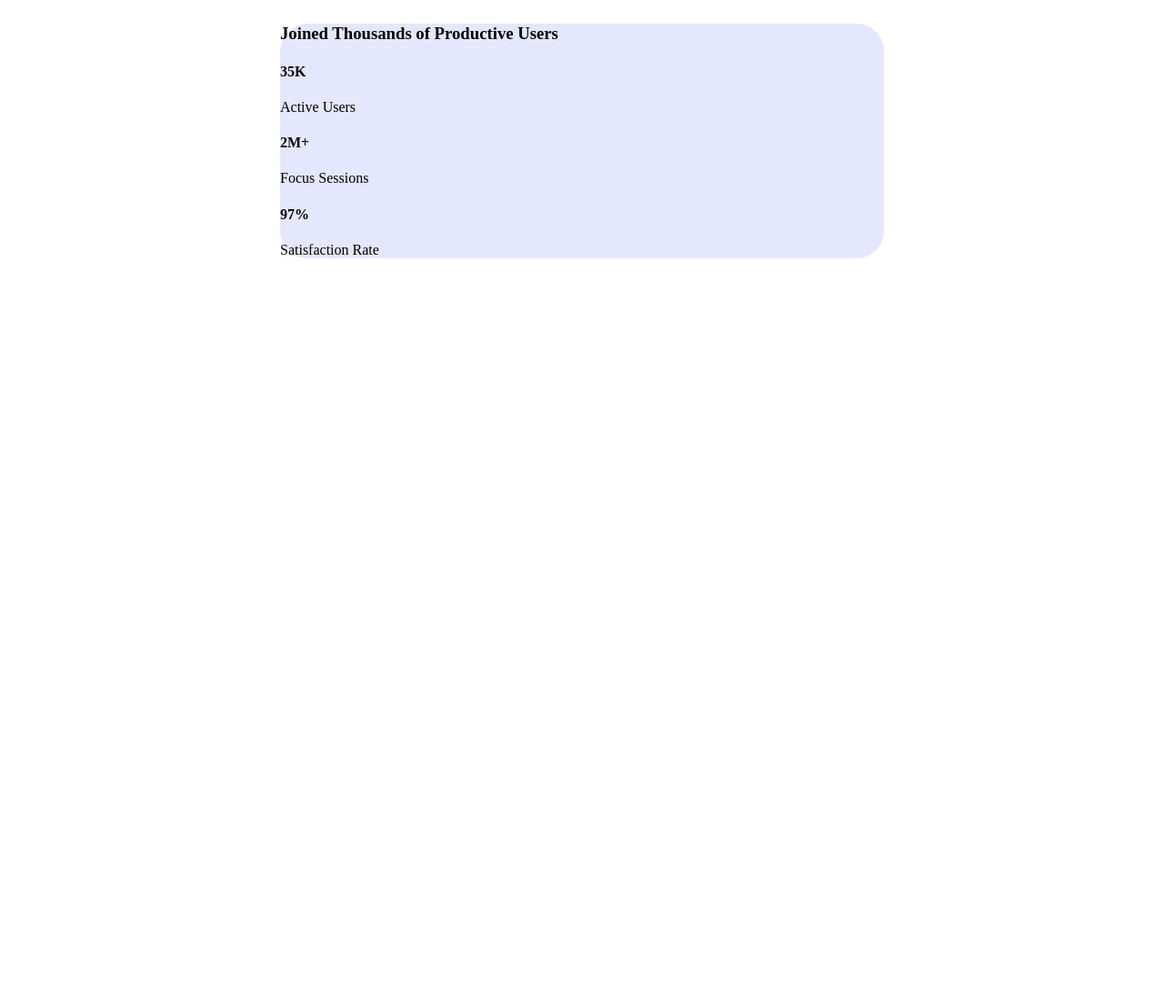
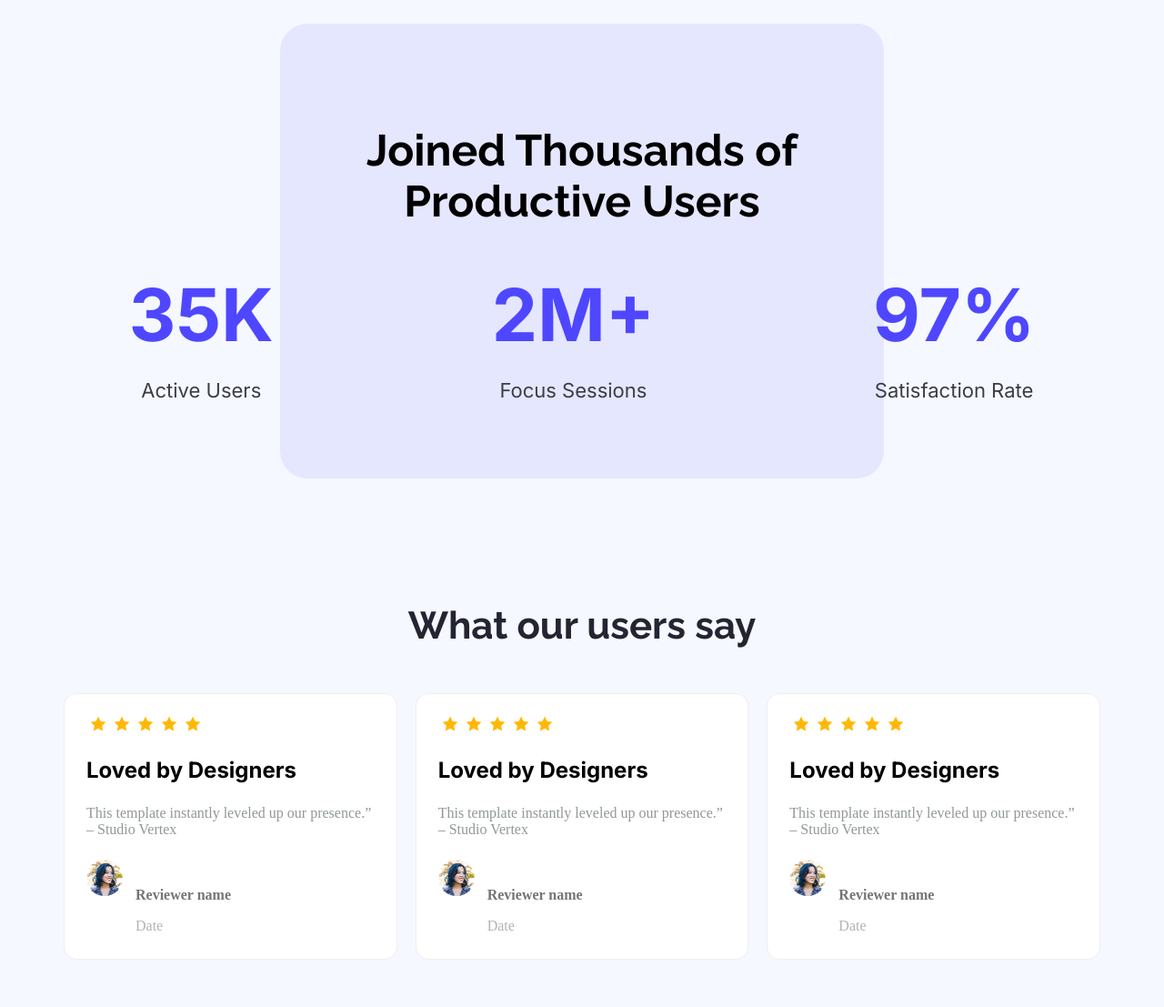
Before and after one commit to sunnyonweb/first-assignment, a plain HTML site: page index.html in a window 1280 px wide. Shown: the part 1809-2916 px from the top of the page at 91% size. Before the commit the page ends 2109 px from the top, so only its background shows below. Drawn offline with Linux system fonts and the light colour scheme.

Commit message:
review section completed

```diff
--- a/index.html
+++ b/index.html
@@ -7,7 +7,7 @@
     <link rel="preconnect" href="https://fonts.googleapis.com">
     <link rel="preconnect" href="https://fonts.gstatic.com" crossorigin>
     <link href="https://fonts.googleapis.com/css2?family=Inter:ital,opsz,wght@0,14..32,100..900;1,14..32,100..900&family=Raleway:ital,wght@0,100..900;1,100..900&display=swap" rel="stylesheet">
-    <link rel="stylesheet" href="/styles/style.css">
+    <link rel="stylesheet" href="./styles/style.css">
 </head>
 <body>
     <header>
@@ -65,6 +65,88 @@
 
         </section>
 
+        <section class="feedback-section">
+            <div class="feed-title">
+                <h3>What our users say</h3>
+            </div>
+            <div class="feedback">
+
+                <div class="feed-card">
+                    <div class="feed-icon">
+                        <img src="./assets/icon-star.png" alt="">
+                        <img src="./assets/icon-star.png" alt="">
+                        <img src="./assets/icon-star.png" alt="">
+                        <img src="./assets/icon-star.png" alt="">
+                        <img src="./assets/icon-star.png" alt="">
+                    </div>
+                    <div class="feed-heading">
+                        <h3 class="heading-color">Loved by Designers</h3>
+                        <p>This template instantly leveled up our presence.” – Studio Vertex</p>
+                    </div>
+                    <div class="reviwer">
+                        <div class="reviwer-img">
+                            <img src="./assets/avatar.png" alt="">
+                        </div>
+                        <div class="reviwer-name">
+                            <h5>Reviewer name</h5>
+                            <p>Date</p>
+                        </div>
+                    </div>
+
+                </div>
+                <div class="feed-card">
+                    <div class="feed-icon">
+                        <img src="./assets/icon-star.png" alt="">
+                        <img src="./assets/icon-star.png" alt="">
+                        <img src="./assets/icon-star.png" alt="">
+                        <img src="./assets/icon-star.png" alt="">
+                        <img src="./assets/icon-star.png" alt="">
+                    </div>
+                    <div class="feed-heading">
+                        <h3 class="heading-color">Loved by Designers</h3>
+                        <p>This template instantly leveled up our presence.” – Studio Vertex</p>
+                    </div>
+                    <div class="reviwer">
+                        <div class="reviwer-img">
+                            <img src="./assets/avatar.png" alt="">
+                        </div>
+                        <div class="reviwer-name">
+                            <h5>Reviewer name</h5>
+                            <p>Date</p>
+                        </div>
+                    </div>
+
+                </div>
+                <div class="feed-card">
+                    <div class="feed-icon">
+                        <img src="./assets/icon-star.png" alt="">
+                        <img src="./assets/icon-star.png" alt="">
+                        <img src="./assets/icon-star.png" alt="">
+                        <img src="./assets/icon-star.png" alt="">
+                        <img src="./assets/icon-star.png" alt="">
+                    </div>
+                    <div class="feed-heading">
+                        <h3 class="heading-color">Loved by Designers</h3>
+                        <p>This template instantly leveled up our presence.” – Studio Vertex</p>
+                    </div>
+                    <div class="reviwer">
+                        <div class="reviwer-img">
+                            <img src="Assets/avatar.png" alt="">
+                        </div>
+                        <div class="reviwer-name">
+                            <h5>Reviewer name</h5>
+                            <p>Date</p>
+                        </div>
+                    </div>
+
+                </div>
+            </div>
+        </section>
+
+        <section class="touch-section">
+
+        </section>
+
     </main>
 
 
--- a/styles/style.css
+++ b/styles/style.css
@@ -17,16 +17,26 @@
 }
 
 
-/* shared style */
+/* body */
+body {
+    background-color: #f5f8ff;
+
+}
 
 
+/* main section */
 
-
+main{
+  background-color: #f5f8ff;
+}
 
 /* baneer section style */
 
 header{
-  background-image: url(../assets/hero-bg.png);
+    background-image: url(../assets/hero-bg.png);
+    background-repeat: no-repeat;
+    background-position: center;
+    background-size: cover;
 }
 
 nav{
@@ -114,10 +124,134 @@ nav{
 /* Productive Users Section */
 
 .user-section{
+  display: flex;
+  flex-direction: column;
   background-color: #e5e7ff;
   align-items: center;
-  /* justify-content: space-between; */
-  height: 100%;
+  justify-content: center;
+  height: 500px;
   margin: 150px 300px 0px 300px;
   border-radius: 30px;
+
+
 }
+.user-title{
+  font-size: 48px;
+  font-weight: bold;
+  font-family:"Raleway", sans-serif;
+  color: black;
+  text-align: center;
+}
+.user-data-section{
+  display: flex;
+  flex-direction: row;
+  justify-content: center;
+  align-items: center;
+
+}
+.user-data{
+  margin: 0px 120px;
+}
+.data{
+  text-align: center;
+  font-size: 80px;
+  font-weight: bold;
+  font-family: "Inter", sans-serif;
+  color: #4E47FF;
+  margin: 0;
+}
+.data-description{
+  text-align: center;
+  font-size: 22px;
+  font-weight: 400;
+  color: #3d3d45;
+  font-family: "Inter", sans-serif;
+}
+
+/* feedback section */
+
+.feedback {
+    width: 1140px;
+    height: 342px;
+    margin: auto;
+    margin-bottom: 137px;
+    display: flex;
+    justify-content: space-around;
+    gap: 20px;
+}
+
+.feed-title h3 {
+    font-family: "Raleway", sans-serif;
+    font-size: 42px;
+    font-weight: bold;
+    text-align: center;
+    color: #252432;
+    margin-bottom: 50px;
+}
+
+.feed-title {
+    margin-top: 137px;
+}
+
+.feed-card {
+    width: 366.67px;
+    height: 243px;
+    padding: 24px;
+    border: 1px solid #F2EDED;
+    border-radius: 14px;
+    background-color: #FFFFFF;
+}
+
+.feed-icon {
+    margin-bottom: 24px;
+}
+
+.feed-icon img {
+    margin-left: 4px;
+}
+
+.feed-heading h3 {
+    font-family: "Inter", sans-serif;
+    font-size: 24px;
+    text-align: left;
+    margin-bottom: 24px;
+}
+
+.feed-heading p {
+    font-size: 16px;
+    color: rgba(36, 50, 48, 0.5);
+    ;
+}
+
+.feed-heading {
+    margin-bottom: 24px;
+}
+
+.reviwer {
+    display: flex;
+    justify-content: start;
+}
+
+.reviwer-img img {
+    width: 40px;
+    height: 40px;
+    border-radius: 50%;
+}
+
+.reviwer-name {
+    margin-left: 14px;
+    margin-top: 3px;
+}
+
+.reviwer-name h5 {
+    margin-bottom: 2px;
+    color: rgba(117, 117, 117, 1);
+    font-size: 16px;
+}
+
+.reviwer-name p {
+    font-size: 16px;
+    color: rgba(179, 179, 179, 1);
+}
+
+/* get in touch section */
```
